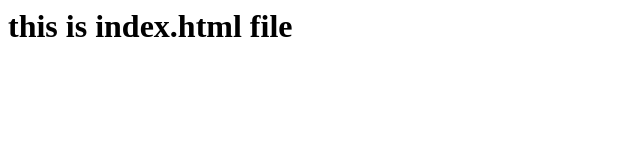
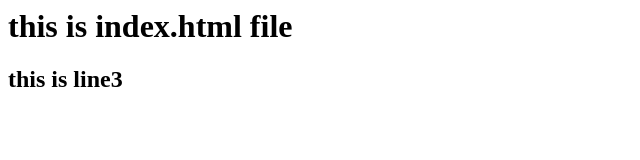
Before and after one commit to devopsjob4me/vtgitrepo1, a plain HTML site: page index.html in a window 1280 px wide. Shown: the whole page, without its empty margins (0-640 px from the left). Drawn offline with Linux system fonts and the light colour scheme.

Commit message:
added line2 from user rohan

```diff
--- a/index.html
+++ b/index.html
@@ -1 +1,2 @@
 <h1> this is index.html file </h1>
+<h2> this is line3 </h2>
```
